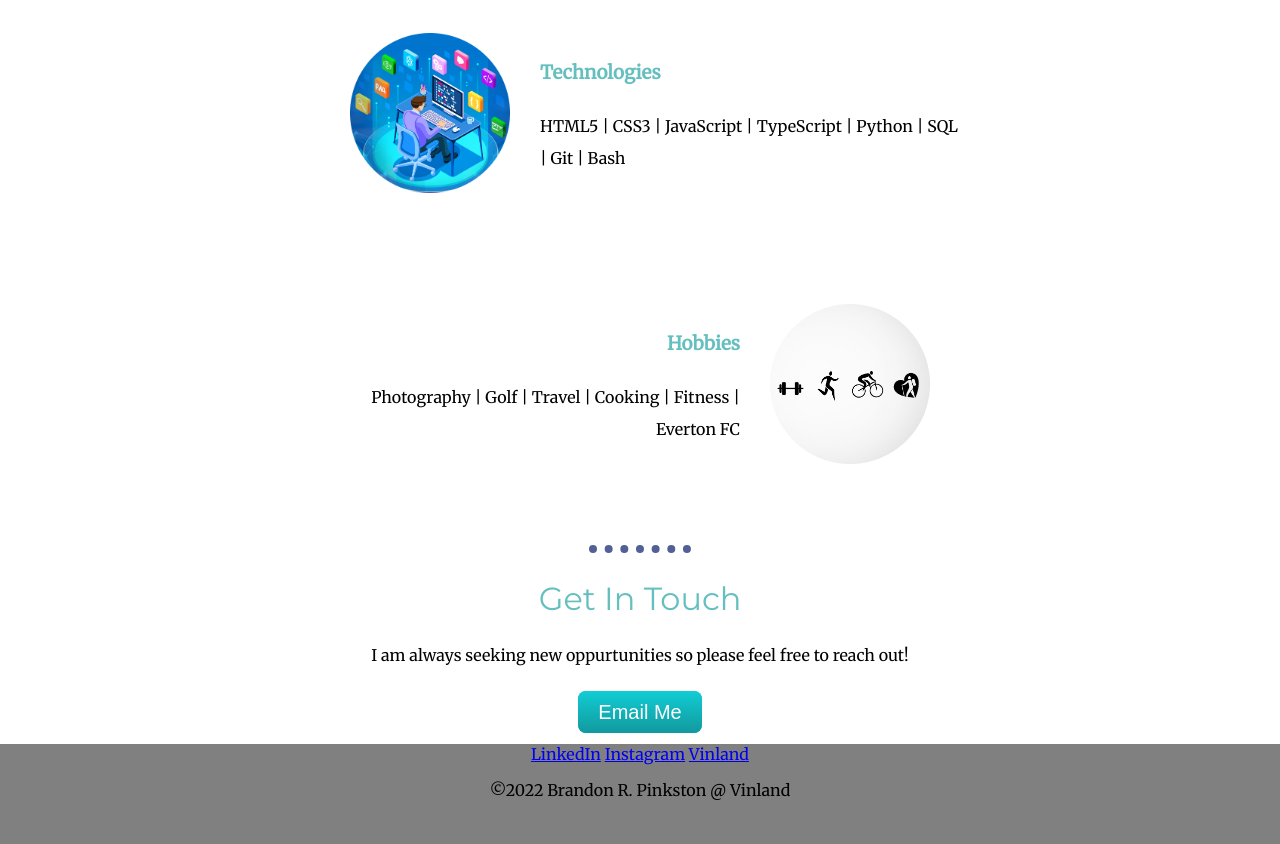
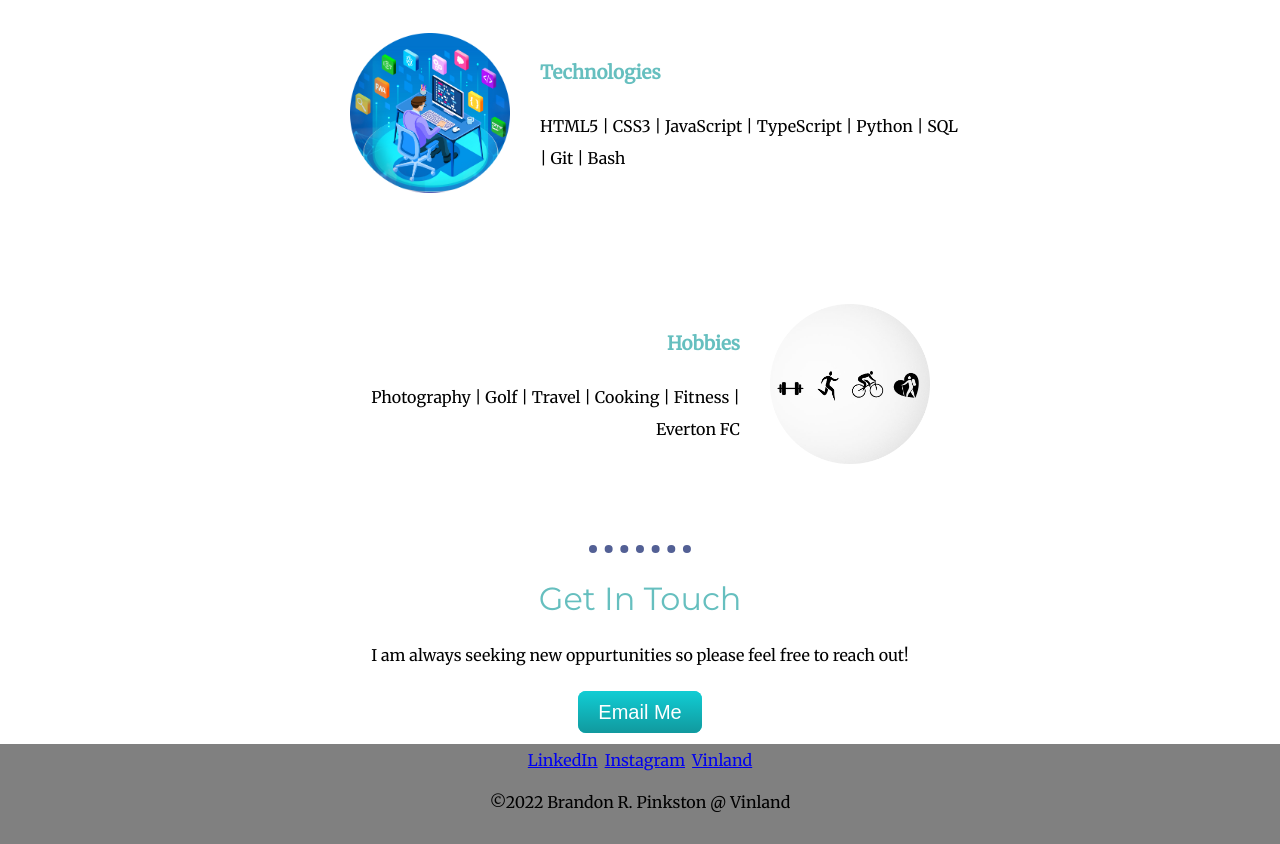
Before and after one commit to Brandon-R-Pinkston/About-me-website, a plain HTML site: page index.html in a window 1280 px wide. Shown: the part 1114-1958 px from the top of the page. Drawn offline with Linux system fonts and the light colour scheme.

Commit message:
Update index.html

```diff
--- a/index.html
+++ b/index.html
@@ -81,9 +81,11 @@
 
       <br>
       <div style="height:100px ;" style="margin:30px ;" class="bottom-container">
-        <a class="footer-link" target="_blank" href="https://www.linkedin.com/in/brandon-pinkston-565ab61b0/">LinkedIn</a>
-        <a class="footer-link" target="_blank" href="https://www.instagram.com/">Instagram</a>
-        <a class="footer-link" target="_blank" href="https://www.worldhistory.org/Vinland/">Vinland</a>
+        <table cellspacing="5px" align="center">
+        <td><a class="footer-link" target="_blank" href="https://www.linkedin.com/in/brandon-pinkston-565ab61b0/">LinkedIn</a></td>
+        <td><a class="footer-link" target="_blank" href="https://www.instagram.com/">Instagram</a></td>
+        <td><a class="footer-link" target="_blank" href="https://www.worldhistory.org/Vinland/">Vinland</a></td>
+      </table>
         <p>©2022 Brandon R. Pinkston @ Vinland</p>
       </div>
 </body>
```
